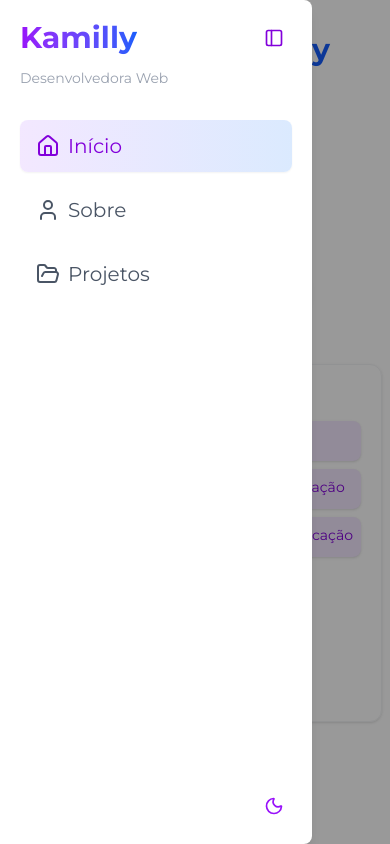
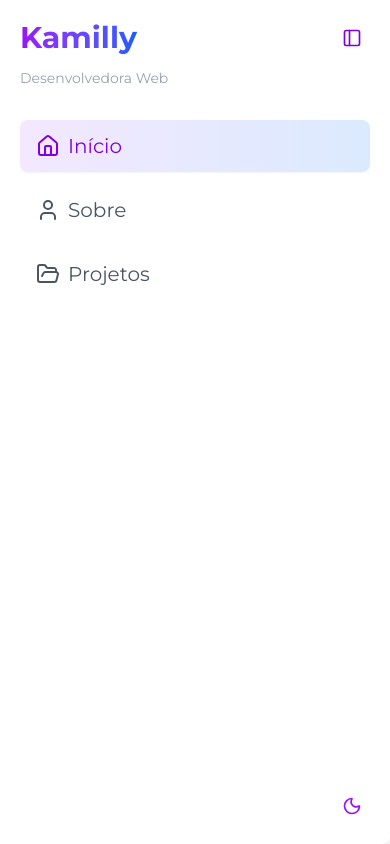
Before and after one commit to kamilly-oliveira/meu-portifolio, a React (Vite) app: page / in a window 390 px wide. Built offline with nearby package versions, Linux system fonts and the light colour scheme.

Commit message:
feat: melhora de layout

```diff
--- a/src/App.tsx
+++ b/src/App.tsx
@@ -15,7 +15,7 @@ export function App() {
       <Sidebar isOpen={isOpen} setIsOpen={setIsOpen}/>
         <Header
         isOpen={isOpen} setIsOpen={setIsOpen}
-        text="data-[state=open]:hidden data-[state=closed]:p-5"/>
+        text="data-[state=open]:hidden sm:data-[state=closed]:p-5 data-[state=closed]:py-5 data-[state=closed]:px-1 absolute top-0 left-0"/>
       <div className="flex-1">
 
         <Routes>
--- a/src/Components/AboutSection.tsx
+++ b/src/Components/AboutSection.tsx
@@ -2,7 +2,7 @@ import { Code, GraduationCap, Heart } from "lucide-react";
 
 export function AboutSection() {
   return (
-    <div className="text-center container mx-auto 2xl:w-300 flex flex-1 flex-col h-min">
+    <div className="text-center container mx-auto 2xl:w-300 flex flex-1 flex-col h-min sm:mb-0 mb-8">
       <div className="mb-6 mt-8">
           <span
             className="text-xl lg:text-4xl font-bold mb-4 bg-gradient-to-r from-purple-600 to-blue-600 dark:from-purple-400 dark:to-blue-400
@@ -65,7 +65,7 @@ export function AboutSection() {
           </div>
         </div>
 
-        <div className="lg:sticky lg:h-min lg:top-3 lg:flex lg:flex-col lg:justify-between justify-normal gap-10 mt-2 grid grid-cols-4 h-screen">
+        <div className="lg:sticky lg:h-min lg:top-3 lg:flex lg:flex-col lg:justify-between justify-normal sm:gap-10 gap-4 sm:mt-2 mt-0 sm:grid sm:grid-cols-4 flex flex-col sm:h-screen h-fit">
           <div className="col-span-2 lg:h-56 bg-gradient-to-br w-full from-purple-100 to-blue-100 dark:from-purple-500/10 dark:to-blue-500/10 backdrop-blur-sm rounded-2xl p-5 border border-purple-200/50 dark:border-purple-500/20 shadow-sm">
             <div className="text-center">
               <GraduationCap className="w-12 h-12 text-purple-600 dark:text-purple-400 mx-auto mb-3" />
--- a/src/Components/Badge.tsx
+++ b/src/Components/Badge.tsx
@@ -4,7 +4,7 @@ type Props = {
 
 export function Badge({ text }: Props) {
   return (
-    <span className="px-3 py-1 bg-purple-100 dark:bg-purple-900/30 text-purple-700 dark:text-purple-300 rounded-full text-sm font-medium">
+    <span className="px-3 py-1 bg-purple-100 dark:bg-purple-900/30 text-purple-700 dark:text-purple-300 rounded-full sm:text-sm text-xs font-medium">
       {text}
     </span>
   );
--- a/src/Components/CardProjects.tsx
+++ b/src/Components/CardProjects.tsx
@@ -22,13 +22,13 @@ export function CardProjects({
   const arrayBagde = textBagde.split(" ");
 
   return (
-    <div className="shadow-sm rounded-xl w-86 my-4 hover:scale-105 transition-all duration-300 ">
+    <div className="shadow-sm rounded-xl sm:w-86 w-66 my-4 hover:scale-105 transition-all duration-300 ">
       <img src={link} className="rounded-t-xl w-full h-42 object-cover" />
       <div className="px-6 pt-3">
-        <h1 className="text-2xl  dark:text-white font-semibold">
+        <h1 className="sm:text-2xl text-lg  dark:text-white font-semibold">
           {titulo}
         </h1>
-        <p className=" text-gray-600 dark:text-gray-300 h-22 leading-relaxed">
+        <p className=" text-gray-600 dark:text-gray-300 sm:text-base text-sm mb-2 leading-relaxed">
           {descricao}
         </p></div>
 
@@ -41,7 +41,7 @@ export function CardProjects({
         </div>
         <div className="">
         <a href={url} target="_blank">
-          <button className="flex flex-row rounded-xl cursor-pointer p-3 gap-2
+          <button className="flex flex-row rounded-xl sm:text-base text-sm cursor-pointer p-3 gap-2
           bg-gradient-to-r from-purple-100 to-blue-100 dark:from-purple-500/20 dark:to-blue-500/20 text-purple-700 dark:text-purple-300 shadow-sm">
             {item}
             {text}
--- a/src/Components/HomeSections.tsx
+++ b/src/Components/HomeSections.tsx
@@ -5,12 +5,12 @@ import { PrincipaisStacks } from "./PrincipaisStacks";
 export function HomeSection() {
   return (
     <div className="text-center container mx-auto 2xl:w-300 flex flex-1 flex-col max-w-full">
-      <div className="my-8">
-        <h1 className="text-3xl md:text-4xl font-bold mb-4 ">
+      <div className="sm:mt-8 sm:mb-6 mt-14 ">
+        <h1 className="sm:text-3xl text-2xl md:text-4xl font-bold mb-4 ">
           <span className="dark:text-white"> Olá sou a </span>
           <span className="text-blue-600"> Kamilly </span>
         </h1>
-        <p className="font-semibold md:text-2xl text-xl">
+        <p className="font-semibold md:text-2xl sm:text-xl text-lg">
           <span className="dark:text-gray-400"> Desenvolvedora </span>
           <span className="text-fuchsia-500"> Web</span>
         </p>
@@ -40,7 +40,7 @@ export function HomeSection() {
         </a>
       </div>
 
-      <div className="my-8">
+      <div className="sm:my-8 mb-2">
         <Button text={"Baixar Currículo"} />
       </div>
 
--- a/src/Components/PrincipaisStacks.tsx
+++ b/src/Components/PrincipaisStacks.tsx
@@ -5,13 +5,13 @@ const classNameP =
 
 export function PrincipaisStacks() {
   return (
-    <div className="flex flex-row w-full justify-around my-3">
-      <div className="p-5 lg:m-4 m-2 border border-gray-200/50 dark:border-gray-700/50 shadow-sm rounded-xl lg:w-100 flex-1">
-        <h2 className="lg:text-3xl font-bold text-left mb-3 dark:text-white">
+    <div className="flex flex-row w-full justify-around my-1">
+      <div className="sm:p-5 p-3 lg:m-4 m-2 border border-gray-200/50 dark:border-gray-700/50 shadow-sm rounded-xl lg:w-100 flex-1">
+        <h2 className="lg:text-3xl text-sm font-bold text-left mb-3 dark:text-white">
           Principais Stacks
         </h2>
 
-        <div className="flex lg:flex-row lg:flex-wrap flex-col gap-2 lg:text-base text-sm">
+        <div className="flex lg:flex-row lg:flex-wrap flex-col gap-2 lg:text-base text-xs">
           <p className={`${classNameP}`}>🟨 JavaScript</p>
           <p className={`${classNameP}`}>🔷 TypeScript</p>
           <p className={`${classNameP}`}>⚛️ React</p>
@@ -21,24 +21,24 @@ export function PrincipaisStacks() {
         </div>
       </div>
 
-      <div className="p-5 lg:m-4 m-2 border border-gray-200/50 dark:border-gray-700/50 shadow-sm w-fit rounded-xl flex-1">
-        <h2 className="lg:text-3xl font-bold text-left mb-3 dark:text-white">
+      <div className="sm:p-5 p-3 lg:m-4 m-2 border border-gray-200/50 dark:border-gray-700/50 shadow-sm w-fit rounded-xl flex-1">
+        <h2 className="lg:text-3xl text-sm font-bold text-left mb-3 dark:text-white">
           Soft Skills
         </h2>
 
-        <div className="lg:text-base text-sm">
-          <p className={`${classNameP} lg:w-full my-2 flex flex-row gap-2`}>
+        <div className="lg:text-base text-xs">
+          <p className={`${classNameP} lg:w-full my-2 flex flex-row sm:gap-2 gap-1`}>
             {" "}
-            <Focus className="w-6 h-6 text-purple-600 dark:text-purple-400" />{" "}
-            Foco
+            <Focus className="sm:w-6 sm:h-6 w-4 h-4 text-purple-600 dark:text-purple-400" />{" "}
+             Foco
           </p>
-          <p className={`${classNameP} lg:w-full my-2 flex flex-row gap-2`}>
-            <Users className="w-6 h-6 text-purple-600 dark:text-purple-400" />{" "}
-            Organização
+          <p className={`${classNameP} lg:w-full my-2 flex flex-row sm:gap-2 gap-1`}>
+            <Users className="sm:w-6 sm:h-6 w-4 h-4 text-purple-600 dark:text-purple-400" />{" "}
+             Organização
           </p>
-          <p className={`${classNameP} lg:w-full my-2 flex flex-row gap-2`}>
-            <MessageCircle className="w-6 h-6 text-purple-600 dark:text-purple-400" />{" "}
-            Comunicação
+          <p className={`${classNameP} lg:w-full my-2 flex flex-row sm:gap-2 gap-1`}>
+            <MessageCircle className="sm:w-6 sm:h-6 w-4 h-4 text-purple-600 dark:text-purple-400" />{" "}
+             Comunicação
           </p>
         </div>
       </div>
--- a/src/Components/Sidebar.tsx
+++ b/src/Components/Sidebar.tsx
@@ -30,14 +30,14 @@ export function Sidebar({ isOpen, setIsOpen }: Props) {
     <div
       onClick={() => setIsOpen(!isOpen)}
       data-state={isOpen ? "open" : "closed"}
-      className={`${classSidebar} lg:data-[state=open]:bg-transparent data-[state=closed]:hidden data-[state=open]:bg-black/40 z-40 data-[state=open]:w-screen data-[state=open]:h-screen lg:data-[state=open]:w-78`}
+      className={`${classSidebar} lg:data-[state=open]:bg-transparent data-[state=closed]:hidden sm:data-[state=open]:bg-black/40 z-40 data-[state=open]:w-screen data-[state=open]:h-screen lg:data-[state=open]:w-78`}
     >
       <div
         onClick={buttonClicked}
         data-state={isOpen ? "open" : "closed"}
-        className={`${classSidebar} w-78 block data-[state=closed]:hidden z-50`}
+        className={`${classSidebar} sm:w-78 w-full block data-[state=closed]:hidden z-50`}
       >
-        <div className="fixed w-78 h-screen transition-all duration-300 p-5 shadow-lg rounded-r-lg bg-white dark:bg-background">
+        <div className="fixed sm:w-78 w-full h-screen transition-all duration-300 p-5 shadow-lg rounded-r-lg bg-white dark:bg-background">
           <div>
             <div className="flex flex-row justify-between items-center">
               <h2
```
Also changed, not shown: src/Components/ProjectsSection.tsx (+16 -12 lines).
